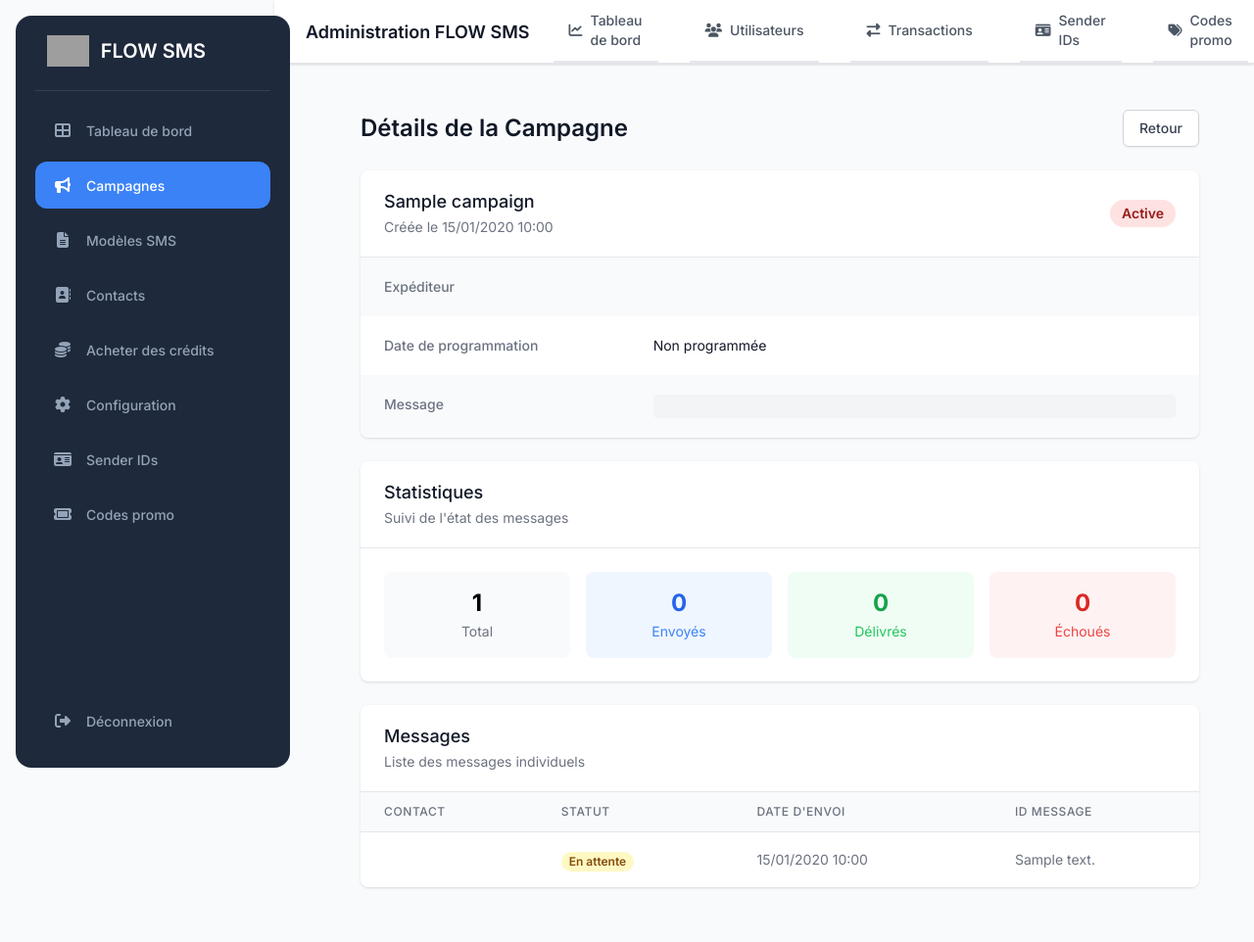
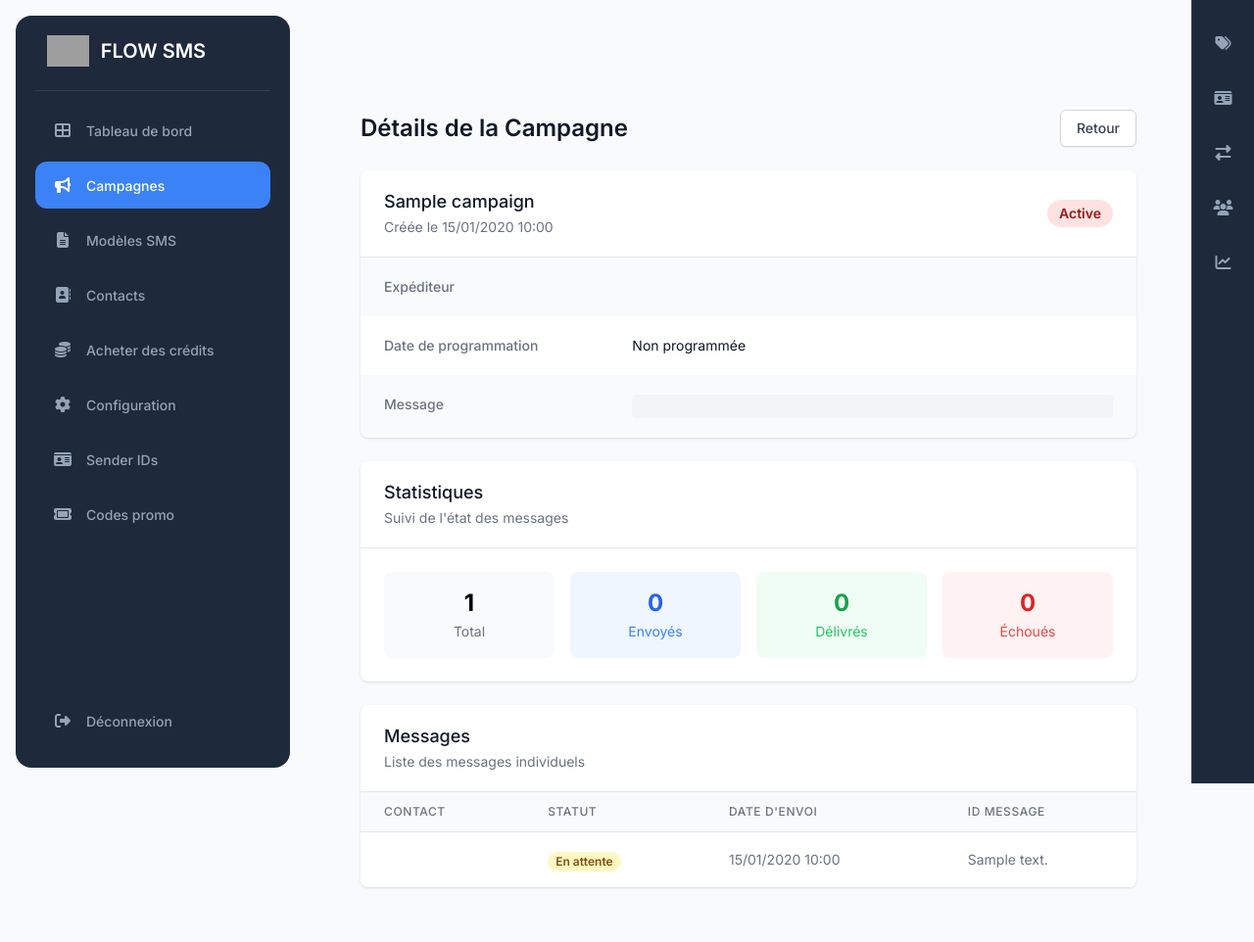
Before and after one commit to israelledje/flow_sms, a Django app: page /campaigns/1/ in a window 1280 px wide. Shown: the whole page at 98% size. Run offline with Django 5.2, Linux system fonts and the light colour scheme; a user stored in the database is signed in; tables that the repository leaves empty hold one stand-in row (values such as "Sample post"); parts of the project's set-up code (start-up, migrations or seed data) failed here and were passed over; some libraries are stand-ins or nearby versions; grey boxes are pictures that could not be loaded.

Commit message:
Ajout de la admin siderbar

```diff
--- a/templates/base.html
+++ b/templates/base.html
@@ -172,6 +172,24 @@
         .main-content.with-sidebar.expanded {
             margin-left: 112px;
             width: calc(100% - 112px);
+        }
+
+        /* Ajustement pour la sidebar admin */
+        .main-content.with-sidebar.with-admin {
+            margin-right: 64px;
+            width: calc(100% - 376px);
+        }
+
+        .main-content.with-sidebar.expanded.with-admin {
+            margin-right: 64px;
+            width: calc(100% - 176px);
+        }
+
+        @media (max-width: 768px) {
+            .main-content.with-sidebar.with-admin {
+                margin-right: 0;
+                width: 100%;
+            }
         }
 
         /* Styles des toasts */
@@ -364,80 +382,103 @@
             color: #111827;
             font-size: 1.125rem;
         }
+
+        /* Styles de la sidebar admin */
+        .admin-sidebar {
+            background-color: #1e293b;
+            width: 64px;
+            height: 100vh;
+            position: fixed;
+            right: 0;
+            top: 0;
+            padding: 16px 0;
+            display: flex;
+            flex-direction: column;
+            align-items: center;
+            z-index: 50;
+            border-left: 1px solid rgba(255, 255, 255, 0.1);
+        }
+
+        .admin-nav-item {
+            width: 48px;
+            height: 48px;
+            display: flex;
+            align-items: center;
+            justify-content: center;
+            margin: 4px 0;
+            border-radius: 12px;
+            color: #94a3b8;
+            transition: all 0.2s ease;
+            cursor: pointer;
+            position: relative;
+        }
+
+        .admin-nav-item:hover {
+            background-color: rgba(255, 255, 255, 0.1);
+            color: white;
+        }
+
+        .admin-nav-item.active {
+            background-color: #3b82f6;
+            color: white;
+        }
+
+        .admin-nav-item .tooltip {
+            position: absolute;
+            right: 100%;
+            top: 50%;
+            transform: translateY(-50%);
+            background-color: #1e293b;
+            color: white;
+            padding: 8px 12px;
+            border-radius: 6px;
+            font-size: 14px;
+            white-space: nowrap;
+            opacity: 0;
+            visibility: hidden;
+            transition: all 0.2s ease;
+            margin-right: 8px;
+            z-index: 100;
+        }
+
+        .admin-nav-item:hover .tooltip {
+            opacity: 1;
+            visibility: visible;
+        }
+
+        .admin-content {
+            margin-right: 64px;
+            padding: 24px;
+            min-height: 100vh;
+        }
     </style>
 </head>
 <body>
     {% if user.is_authenticated and user.is_staff %}
-    <!-- Menu d'administration -->
-    <div class="admin-navbar border-b border-gray-200" x-data="{ open: false }">
-        <div class="max-w-7xl mx-auto px-4 sm:px-6 lg:px-8">
-            <div class="flex justify-between h-16">
-                <div class="flex">
-                    <div class="flex-shrink-0 flex items-center">
-                        <span class="admin-title">Administration FLOW SMS</span>
-                    </div>
-                    <div class="hidden sm:ml-6 sm:flex sm:space-x-8">
-                        <a href="{% url 'user:admin_dashboard' %}" class="nav-link {% if request.resolver_match.url_name == 'admin_dashboard' %}active{% endif %} inline-flex items-center px-1 pt-1 border-b-2 text-sm">
-                            <i class="fas fa-chart-line mr-2"></i>
-                            Tableau de bord
+    <!-- Sidebar d'administration -->
+    <div class="admin-sidebar">
+        {% if user.is_superuser %}
+        <a href="{% url 'user:promo_code_admin' %}" class="admin-nav-item {% if request.resolver_match.url_name == 'promo_code_admin' %}active{% endif %}">
+            <i class="fas fa-tags"></i>
+            <span class="tooltip">Codes promo</span>
         </a>
-                        <a href="{% url 'user:admin_user_list' %}" class="nav-link {% if request.resolver_match.url_name == 'admin_user_list' %}active{% endif %} inline-flex items-center px-1 pt-1 border-b-2 text-sm">
-                            <i class="fas fa-users mr-2"></i>
-                            Utilisateurs
-                        </a>
-                        <a href="{% url 'user:admin_transaction_list' %}" class="nav-link {% if request.resolver_match.url_name == 'admin_transaction_list' %}active{% endif %} inline-flex items-center px-1 pt-1 border-b-2 text-sm">
-                            <i class="fas fa-exchange-alt mr-2"></i>
-                            Transactions
-                        </a>
-                        {% if user.is_superuser %}
-                        <a href="{% url 'user:sender_id_admin_list' %}" class="nav-link {% if request.resolver_match.url_name == 'sender_id_admin_list' %}active{% endif %} inline-flex items-center px-1 pt-1 border-b-2 text-sm">
-                            <i class="fas fa-id-card mr-2"></i>
-                            Sender IDs
-                        </a>
-                        <a href="{% url 'user:promo_code_admin' %}" class="nav-link {% if request.resolver_match.url_name == 'promo_code_admin' %}active{% endif %} inline-flex items-center px-1 pt-1 border-b-2 text-sm">
-                            <i class="fas fa-tags mr-2"></i>
-                            Codes promo
+        <a href="{% url 'user:sender_id_admin_list' %}" class="admin-nav-item {% if request.resolver_match.url_name == 'sender_id_admin_list' %}active{% endif %}">
+            <i class="fas fa-id-card"></i>
+            <span class="tooltip">Sender IDs</span>
         </a>
         {% endif %}
-                    </div>
-                </div>
-                <div class="-mr-2 flex items-center sm:hidden">
-                    <button @click="open = !open" type="button" class="inline-flex items-center justify-center p-2 rounded-md text-gray-400 hover:text-gray-500 hover:bg-gray-100 focus:outline-none focus:ring-2 focus:ring-inset focus:ring-emerald-orange">
-                        <span class="sr-only">Ouvrir le menu</span>
-                        <i class="fas fa-bars" x-show="!open"></i>
-                        <i class="fas fa-times" x-show="open"></i>
-                    </button>
-                </div>
-            </div>
-        </div>
-
-        <!-- Menu mobile -->
-        <div class="sm:hidden" x-show="open" @click.away="open = false">
-            <div class="pt-2 pb-3 space-y-1 bg-white shadow-lg rounded-b-lg">
-                <a href="{% url 'user:admin_dashboard' %}" class="nav-link {% if request.resolver_match.url_name == 'admin_dashboard' %}active{% endif %} block px-3 py-2 text-base">
-                    <i class="fas fa-chart-line mr-2"></i>
-                    Tableau de bord
+        <a href="{% url 'user:admin_transaction_list' %}" class="admin-nav-item {% if request.resolver_match.url_name == 'admin_transaction_list' %}active{% endif %}">
+            <i class="fas fa-exchange-alt"></i>
+            <span class="tooltip">Transactions</span>
         </a>
-                <a href="{% url 'user:admin_user_list' %}" class="nav-link {% if request.resolver_match.url_name == 'admin_user_list' %}active{% endif %} block px-3 py-2 text-base">
-                    <i class="fas fa-users mr-2"></i>
-                    Utilisateurs
+        <a href="{% url 'user:admin_user_list' %}" class="admin-nav-item {% if request.resolver_match.url_name == 'admin_user_list' %}active{% endif %}">
+            <i class="fas fa-users"></i>
+            <span class="tooltip">Utilisateurs</span>
         </a>
-                <a href="{% url 'user:admin_transaction_list' %}" class="nav-link {% if request.resolver_match.url_name == 'admin_transaction_list' %}active{% endif %} block px-3 py-2 text-base">
-                    <i class="fas fa-exchange-alt mr-2"></i>
-                    Transactions
+        <a href="{% url 'user:admin_dashboard' %}" class="admin-nav-item {% if request.resolver_match.url_name == 'admin_dashboard' %}active{% endif %}">
+            <i class="fas fa-chart-line"></i>
+            <span class="tooltip">Tableau de bord</span>
         </a>
-                {% if user.is_superuser %}
-                <a href="{% url 'user:sender_id_admin_list' %}" class="nav-link {% if request.resolver_match.url_name == 'sender_id_admin_list' %}active{% endif %} block px-3 py-2 text-base">
-                    <i class="fas fa-id-card mr-2"></i>
-                    Sender IDs
-                </a>
-                <a href="{% url 'user:promo_code_admin' %}" class="nav-link {% if request.resolver_match.url_name == 'promo_code_admin' %}active{% endif %} block px-3 py-2 text-base">
-                    <i class="fas fa-tags mr-2"></i>
-                    Codes promo
-                </a>
-                {% endif %}
-            </div>
-        </div>
     </div>
     {% endif %}
 
@@ -523,7 +564,7 @@
         {% endif %}
 
         <!-- Contenu principal -->
-        <main class="main-content {% if user.is_authenticated %}with-sidebar{% endif %}" id="main-content">
+        <main class="main-content {% if user.is_authenticated %}with-sidebar{% endif %} {% if user.is_authenticated and user.is_staff %}with-admin{% endif %}" id="main-content">
             {% block content %}{% endblock %}
         </main>
     </div>
```
Lines whose indentation alone changed are shown as unchanged.
